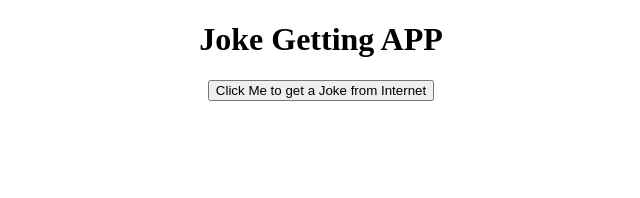
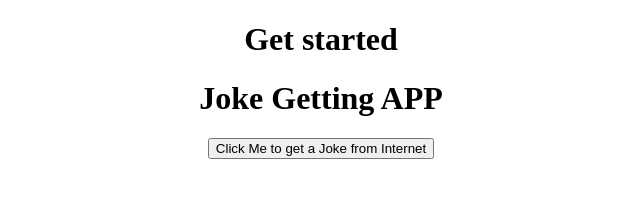
Before and after one commit to imcody7/JokesApp, a plain HTML site: page index.html in a window 1280 px wide. Shown: the whole page, without its empty margins (319-959 px from the left). Drawn offline with Linux system fonts and the light colour scheme.

Commit message:
Update index.html
Added a new line in the starting

```diff
--- a/index.html
+++ b/index.html
@@ -12,6 +12,7 @@
 </head>
 <body>
 	<center>
+                <h1> Get started</h1>
 		<h1> Joke Getting APP</h1>
 		<button type="submit" id="getJoke"> Click Me to get a Joke from Internet</button>
 	<div class="ShowJokeHere"> </div>
```
